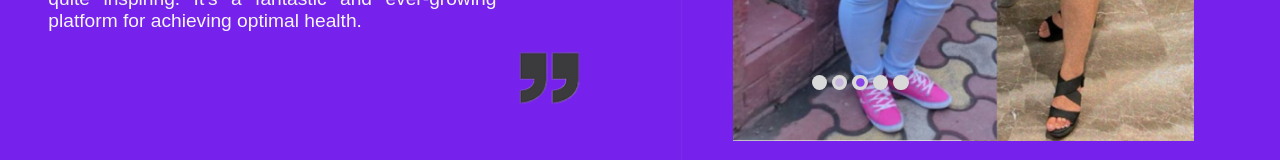
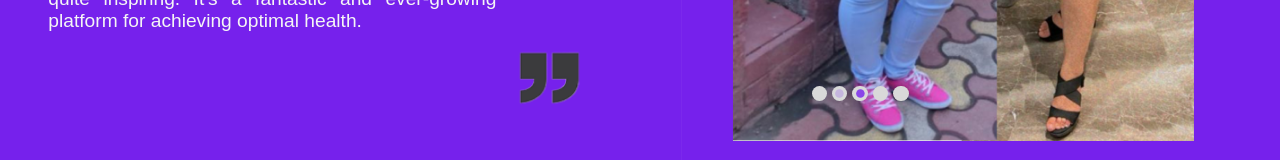
Before and after one commit to vanshika0606/optimum_wellness, a React (Create React App) app: page / in a window 1280 px wide. Shown: the part 3174-3334 px from the top of the page. Built offline with nearby package versions, Linux system fonts and the light colour scheme.

Commit message:
margin on indicators

```diff
--- a/src/components/carousel/carousel.css
+++ b/src/components/carousel/carousel.css
@@ -44,10 +44,10 @@
 .css-1m9128y {
     width: 100%;
     left:17vw;
-    top: -14vw;
+    top: 43.5vw;
     z-index: 1;
 
-    position: relative;
+    position: absolute;
 
     text-align: center;
 }
```
